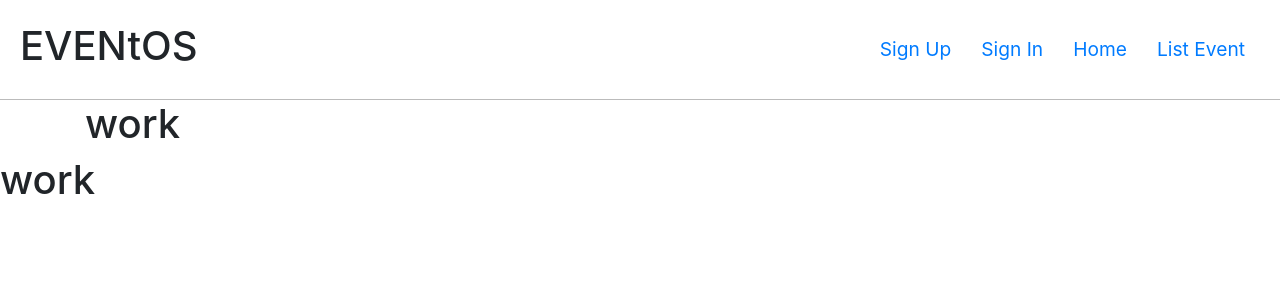
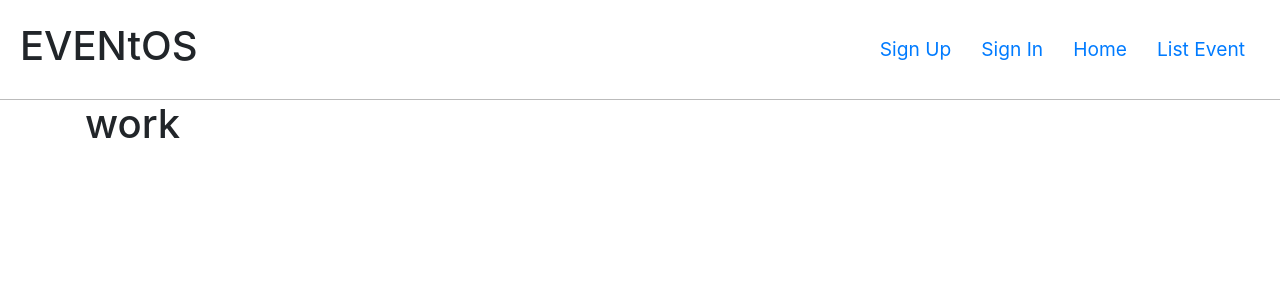
Before and after one commit to MNQ249/Event-frontend, a React app: page / in a window 1280 px wide. Shown: the top 300 px of the page. Built offline with nearby package versions, Linux system fonts and the light colour scheme.

Commit message:
return defult prev page

```diff
--- a/src/index.js
+++ b/src/index.js
@@ -4,14 +4,10 @@ import './index.scss'
 import 'bootstrap/dist/css/bootstrap.min.css'
 import App from './App'
 import { HashRouter, Switch } from 'react-router-dom'
-import CreateEvent from './auth/components/createEvent'
 
 const appJsx = (
   <HashRouter>
-
-    <App />
-    <CreateEvent/>
-
+    <App/>
   </HashRouter>
 )
 
```
